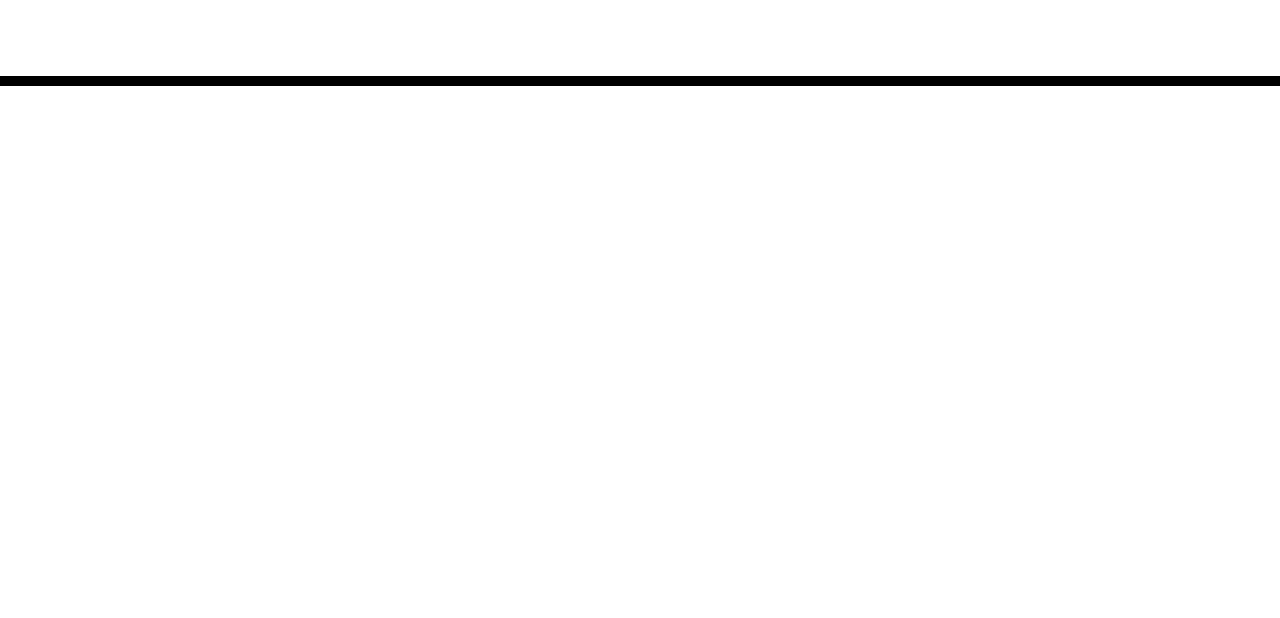
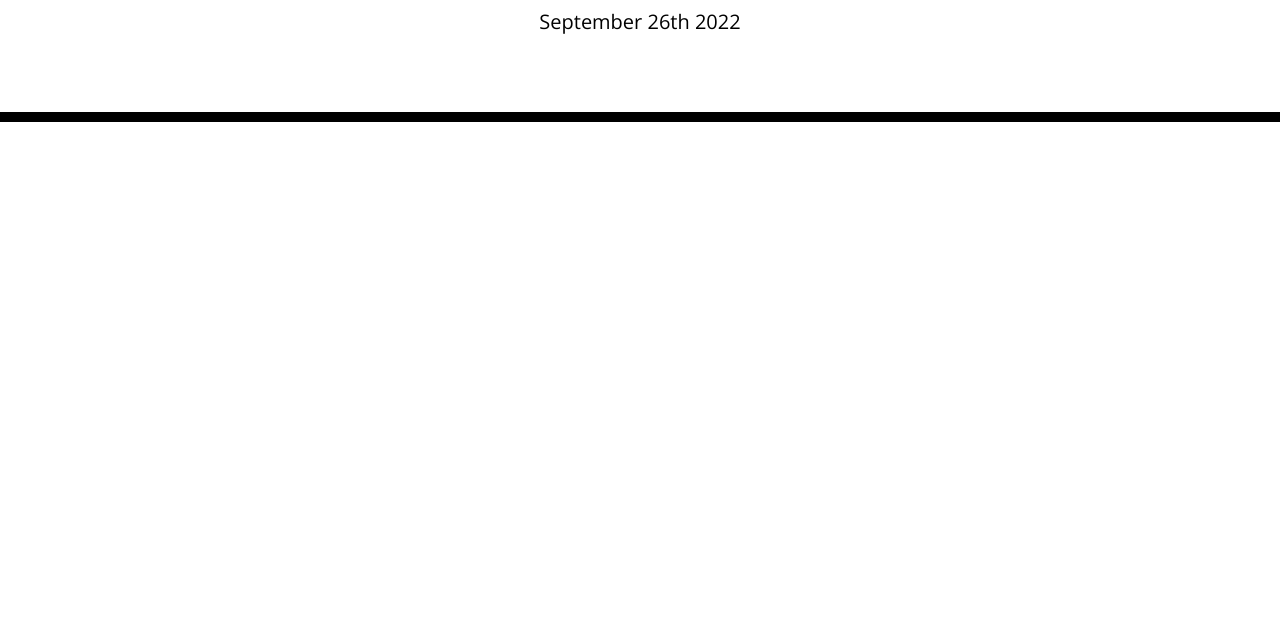
Before and after one commit to Jon-Ledo/work-day-scheduler-API, a plain HTML site: page index.html in a window 1280 px wide. Shown: the part 182-800 px from the top of the page. Drawn offline with nearby package versions, Linux system fonts and the light colour scheme.

Commit message:
removed node modules (not needed), selected and saved some variables to be used, added pseudo code to lead next steps

```diff
--- /dev/null
+++ b/app.js
@@ -0,0 +1,26 @@
+const timeBlocksContainer = $('.container')
+const currentDayContainer = $('#currentDay')
+const currentDate = moment()
+const currentCalendarDay = currentDate.format('MMMM Do YYYY')
+const currentTime = currentDate.format('LT')
+const currentHour = currentDate.format('ha')
+
+$(document).ready(function () {
+  currentDayContainer.append(currentCalendarDay)
+  // getStorageData()
+  generateTimeBlocks()
+})
+
+function generateTimeBlocks() {
+  // create time blocks for times ranging between 9AM and 9PM
+  // use loop to build time blocks one at a time
+  // each timeblock gets a color class based on relation to CURRENTHOUR
+  // --time block time === currentTime >> red
+  // --time block time < currentTime >> grey
+  // --time block time > currentTime >> green
+  // attatch relevant event listeners
+  // -- editText()
+  // append time block to the container
+}
+
+function editText() {}
--- a/index.html
+++ b/index.html
@@ -34,5 +34,6 @@
 
     <script src="https://cdnjs.cloudflare.com/ajax/libs/jquery/3.2.1/jquery.min.js"></script>
     <script src="https://cdnjs.cloudflare.com/ajax/libs/moment.js/2.24.0/moment.min.js"></script>
+    <script src="./app.js" defer></script>
   </body>
 </html>
```
Also changed, not shown: package-lock.json (deleted), 1 other file.
